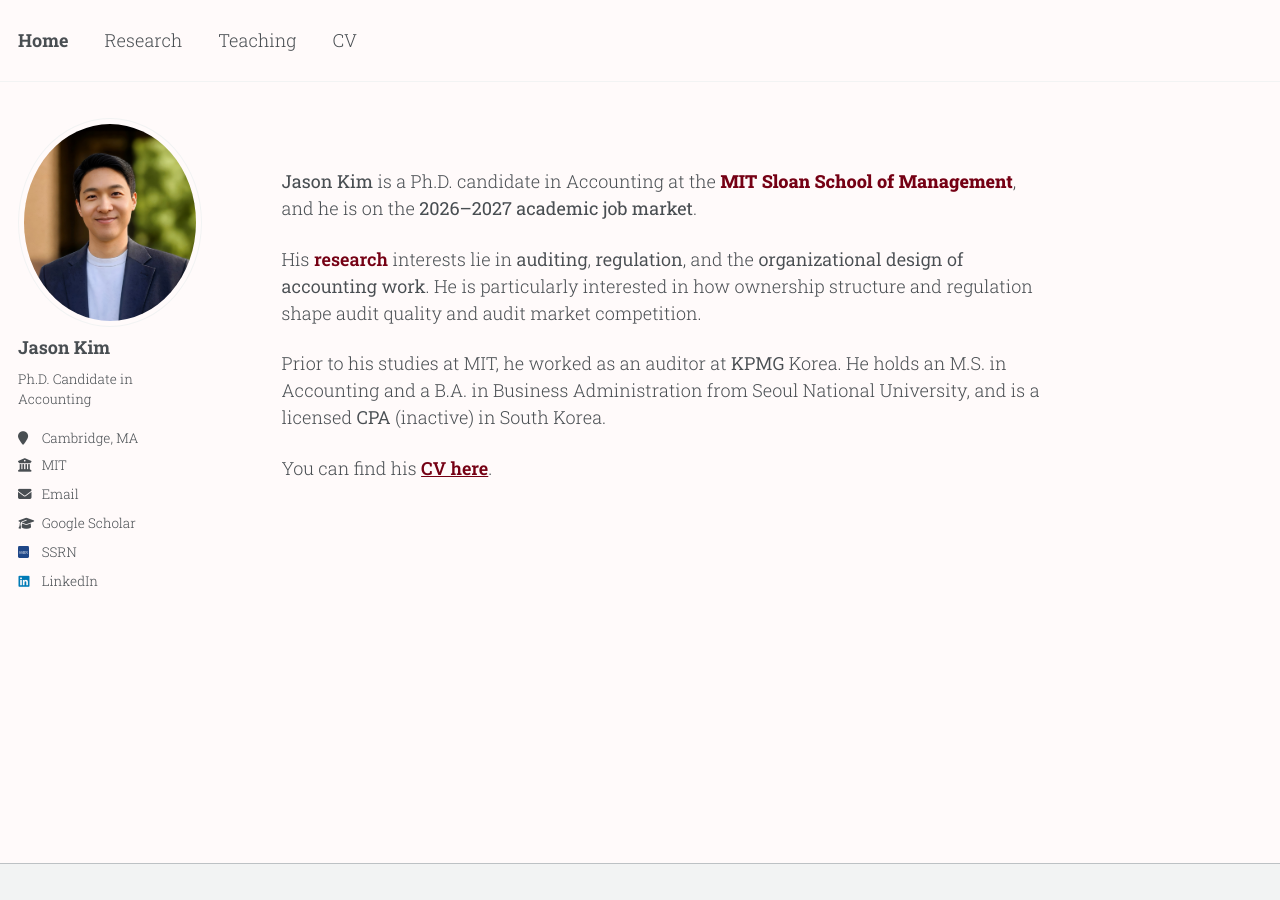
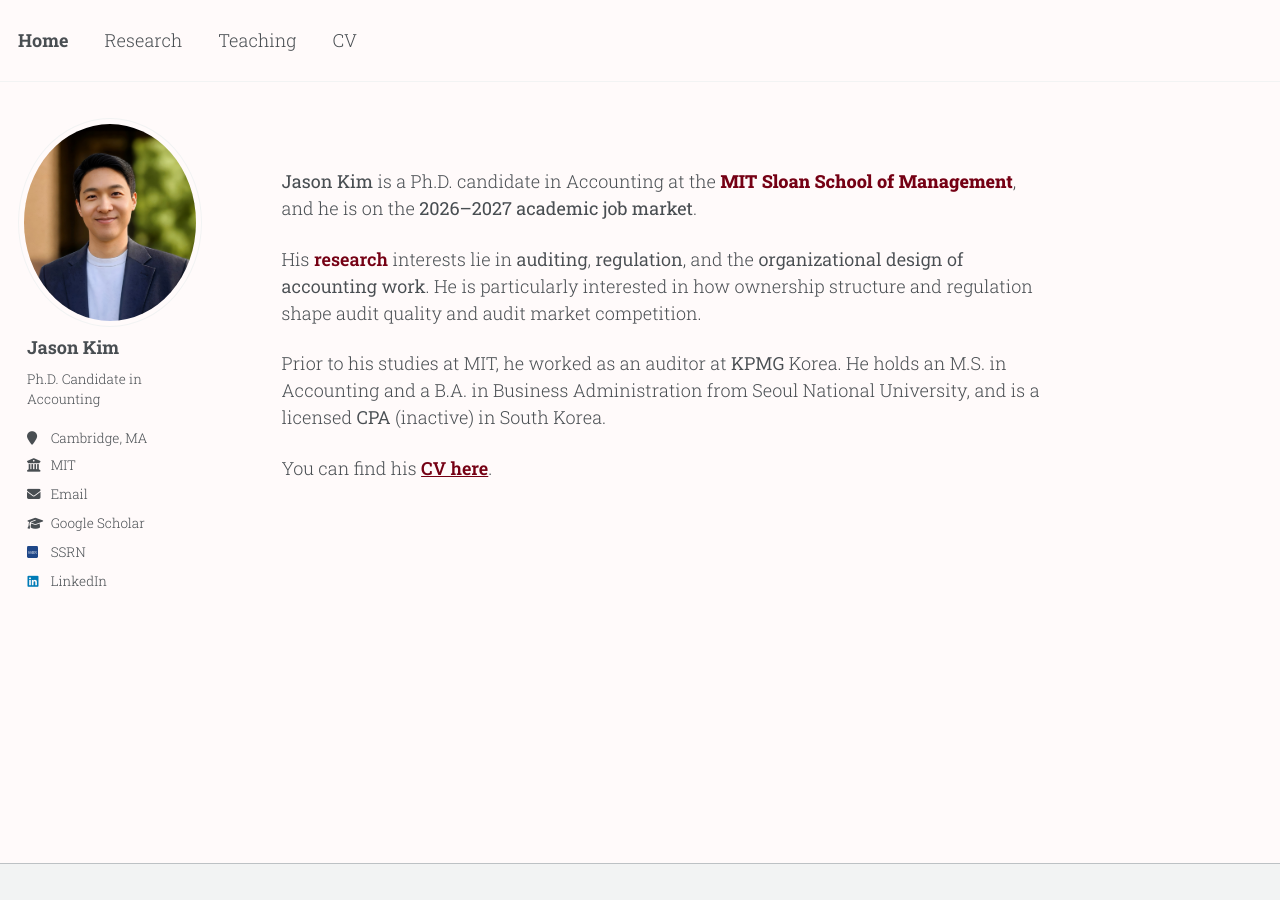
Before and after one commit to jgkim262/jgkim262.github.io, a Jekyll site: the page built from _pages/about.md, in a window 1280 px wide. Built offline with Jekyll 4.4.1, drawn with Linux system fonts in a browser that asks for light colours; a style sheet for code colours, icons or effects is not loaded.

Commit message:
Indent sidebar name, bio and links by half an em
Co-Authored-By: Claude Fable 5 <noreply@anthropic.com>

```diff
--- a/_sass/layout/_sidebar.scss
+++ b/_sass/layout/_sidebar.scss
@@ -188,7 +188,8 @@
   @include breakpoint($large) {
     display: block;
     width: 100%;
-    padding-left: 0;
+    // ~one "J" advance right, so the name starts where its second letter did.
+    padding-left: 0.5em;
     padding-right: 0;
   }
 }
@@ -248,6 +249,7 @@
 
   @include breakpoint($large) {
     display: block;
+    padding-left: 0.5em; // matches the name/bio shift above
   }
 
   button {
```
